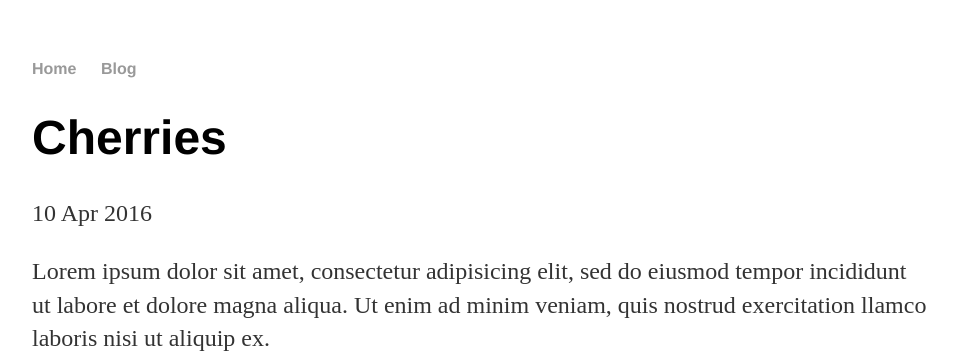
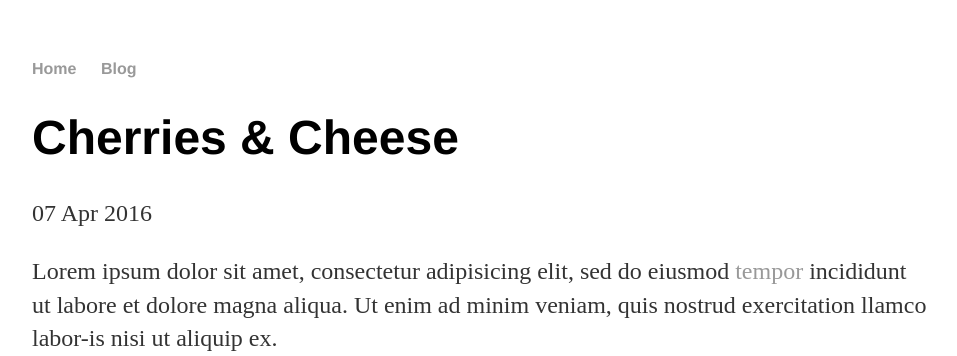
Before and after one commit to TerryLansdown/terrylansdown.github.io, a Jekyll site: the page built from _posts/2016-04-10-Cherries.md, in a window 1280 px wide, cut to the strip 0-356 px from the top of the page. Shown: the whole strip, without its empty margins (160-1117 px from the left). Built offline with Jekyll 4.4.1, drawn with Linux system fonts in a browser that asks for light colours.

Commit message:
update to post 10th

```diff
--- a/_posts/2016-04-10-Cherries.md
+++ b/_posts/2016-04-10-Cherries.md
@@ -1,12 +1,13 @@
 ---
 layout: post
-title: Cherries
-date: 10, April 2016
+title: Cherries & Cheese
+date: 7, April 2016
 ---
-Lorem ipsum dolor sit amet, consectetur adipisicing elit, sed do eiusmod tempor incididunt ut labore et dolore magna aliqua. Ut enim ad minim veniam, quis nostrud exercitation llamco laboris nisi ut aliquip ex.
+Lorem ipsum dolor sit amet, consectetur adipisicing elit, sed do eiusmod [tempor][2] incididunt ut labore et dolore magna aliqua. Ut enim ad minim veniam, quis nostrud exercitation llamco labor-is nisi ut aliquip ex.
 
 ![][1]{: .center-image }
 
 Commodo consequat. Duis aute irure dolor in reprehenderit in voluptate velit esse cillum dolore eu fugiat nulla pariatur. Excepteur sint occaecat cupidatat non.
 
 [1]: https://www.dropbox.com/s/2yunenv3b1p3hu0/jmcs%20logo.png?raw=1 "logo"
+[2]: http://bbc.co.uk
```
